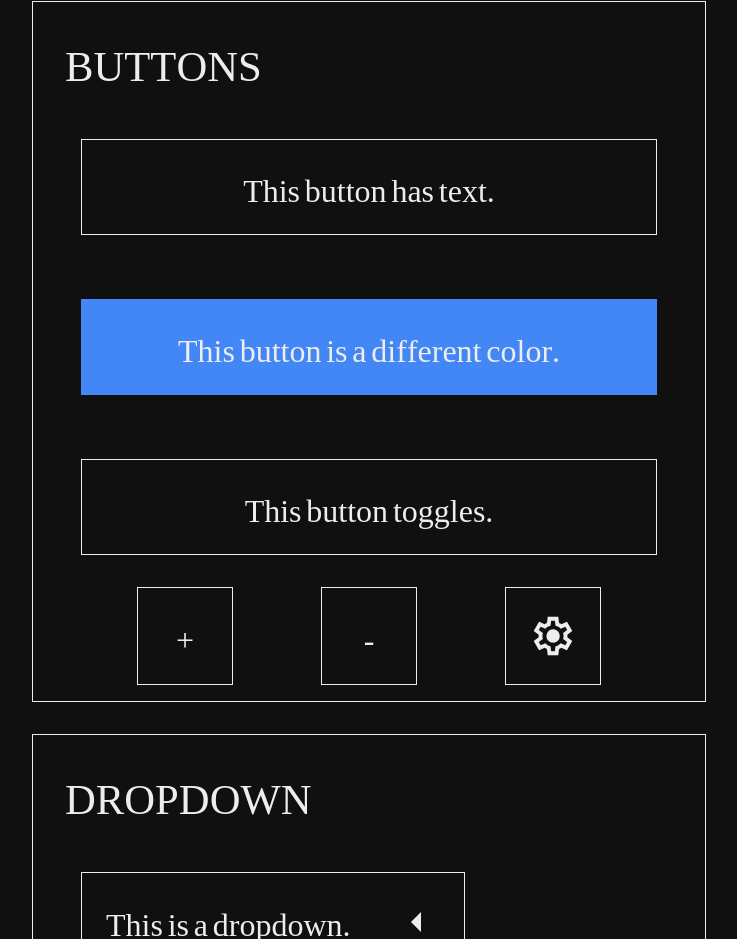
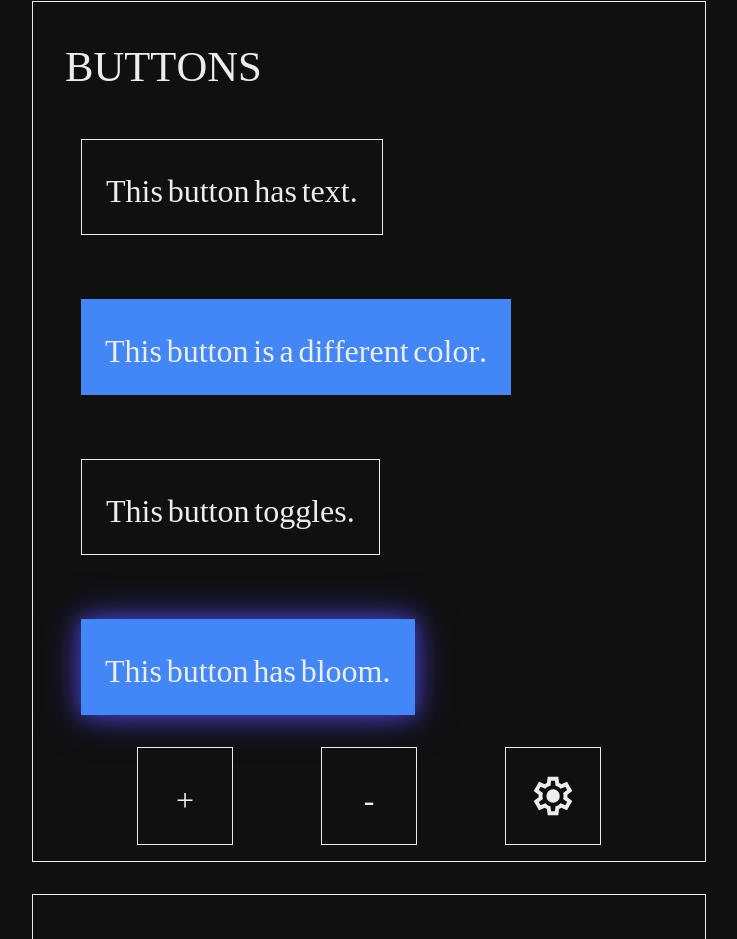
Before and after one commit to ottav14/dui, a SvelteKit app: page / in a window 1280 px wide. Shown: the part 815-1754 px from the top of the page, without its empty margins (16-753 px from the left). Built offline with nearby package versions, Linux system fonts and the light colour scheme.

Commit message:
Bloom buttons

```diff
--- a/package.json
+++ b/package.json
@@ -1,6 +1,6 @@
 {
 	"name": "@ottav14/dui",
-	"version": "0.0.9",
+	"version": "0.0.10",
 	"scripts": {
 		"dev": "vite dev",
 		"build": "vite build && npm run prepack",
--- a/src/lib/Button.svelte
+++ b/src/lib/Button.svelte
@@ -8,15 +8,16 @@
     export let rightBorder: boolean = true;
     export let topBorder: boolean = true;
     export let bottomBorder: boolean = true;
-    export let border: boolean = true;
     export let icon: string = '';
     export let iconSize: number = 48;
     export let primaryColor: string = '#101010';
     export let secondaryColor: string = '#ededed';
     export let tertiaryColor: string = '#515151';
     export let margin: number = 0;
-    export let width: string = 'auto';
+    export let width: string = 'fit-content';
     export let justify: string = 'center';
+    export let bloom: boolean = false;
+    export let border: boolean = true;
     export let onClick: () => void = () => {};
     export let type: string = 'default';
     export let toggleButton: boolean = false;
@@ -73,7 +74,10 @@
     disabled={disabled}
     on:click={handleClick}
     bind:this={ref}
-    class={toggleButton && toggle ? 'toggled' : 'notToggled'}
+    class={`
+        ${toggleButton && toggle ? 'toggled' : 'nothing'}
+        ${bloom ? 'bloom' : 'nothing'}
+    `}
     style={`
         --primary: ${primaryColor};
         --secondary: ${secondaryColor};
@@ -127,6 +131,12 @@
         z-index: 2;
     }
 
+    .bloom {
+        box-shadow:
+            0 0 20px rgba(79, 70, 229, 0.8),
+            0 0 40px rgba(79, 70, 229, 0.6);
+    }
+
     button:hover {
         background-color: var(--secondary, #ededed);
         color: var(--primary, #101010);
--- /dev/null
+++ b/src/lib/SettingsBar.svelte
@@ -0,0 +1,10 @@
+<script lang="ts">
+    import Button from './Button.svelte';
+</script>
+
+<div>
+    <Button />
+</div>
+
+<style>
+</style>
--- a/src/lib/index.ts
+++ b/src/lib/index.ts
@@ -6,3 +6,4 @@ export { default as Dropdown } from './Dropdown.svelte';
 export { default as Slider } from './Slider.svelte';
 export { default as Counter } from './Counter.svelte';
 export { default as EquationInput } from './EquationInput.svelte';
+export { default as SettingsBar } from './SettingsBar.svelte';
--- a/src/routes/+page.svelte
+++ b/src/routes/+page.svelte
@@ -65,6 +65,14 @@
                 text="This button toggles."
                 margin={2}
                 toggleButton={true}
+            />
+            <Button
+                text="This button has bloom."
+                margin={2}
+                bloom={true}
+                primaryColor="#4287f5"
+                toggleButton={true}
+                border={false}
             />
             <div class="iconContainer">
                 <Button
```
